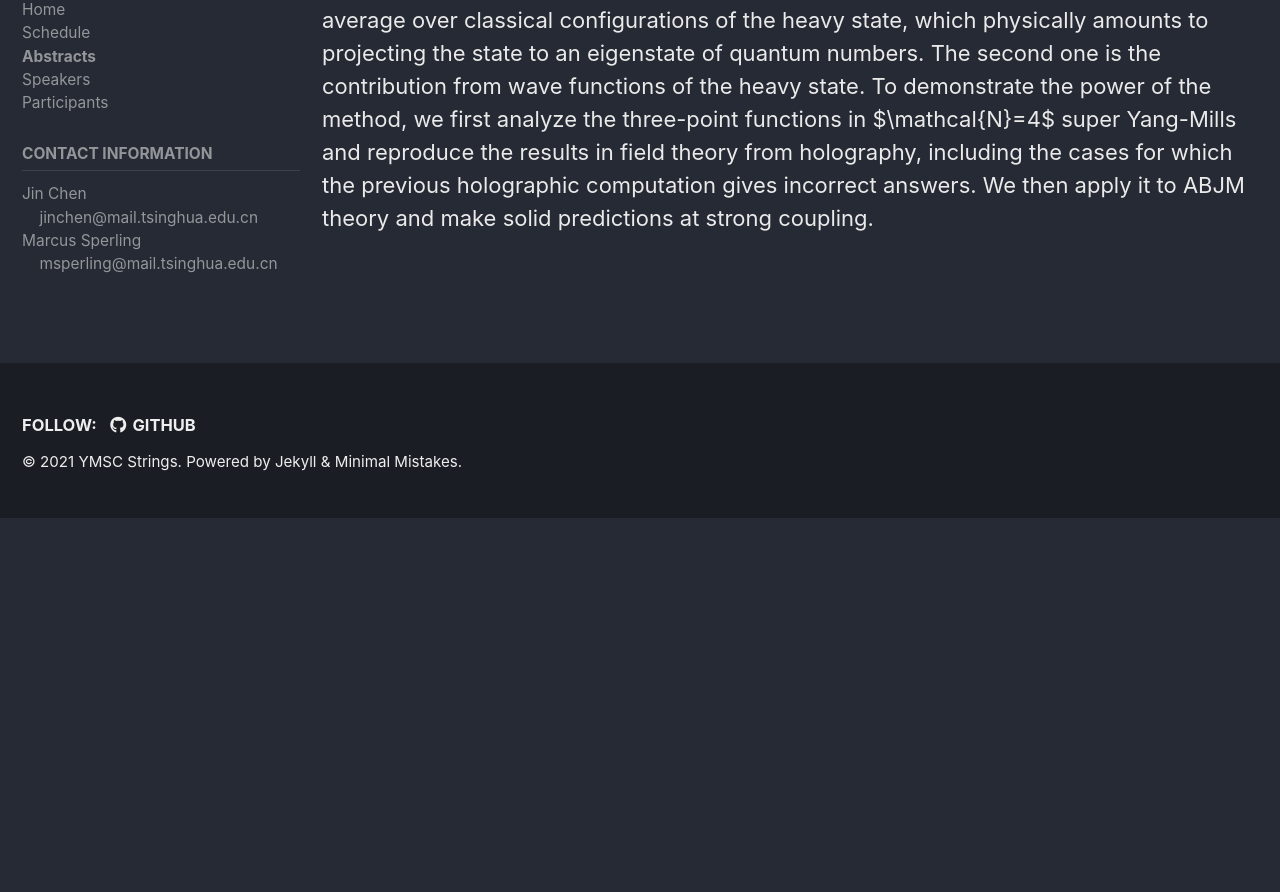
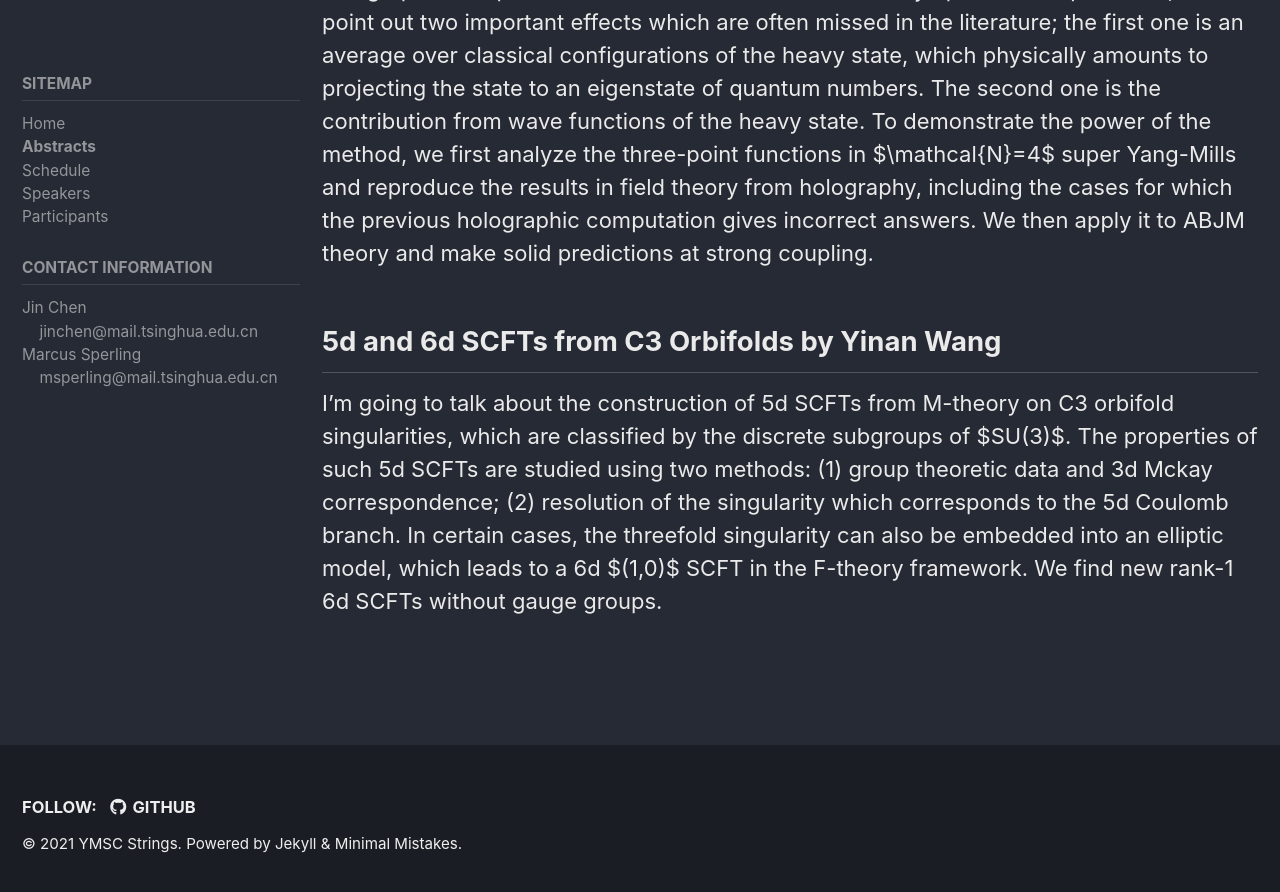
Before and after one commit to ymsc-strings/gauge-theory-workshop-sept-2021, a Jekyll site: the page built from _pages/abstracts.md, in a window 1280 px wide and 900 px high, scrolled down 2509 px. Shown: the top 892 px of the window. Built offline with Jekyll 4.4.1, drawn with Linux system fonts in a browser that asks for light colours; cached includes are drawn as plain includes; before the commit the page ends 3027 px from its top, so only the background shows below that; some of the changed text lies outside the part shown.

Commit message:
add new abstract

```diff
--- a/_data/navigation.yml
+++ b/_data/navigation.yml
@@ -16,10 +16,10 @@ sitemap:
       children:
           - title: "Home"
             url: /index.html
+          - title: "Abstracts"
+            url: /abstracts.html
           - title: "Schedule"
             url: /schedule.html
-          - title: "Abstracts"
-            url: /abstracts.html
           - title: "Speakers"
             url: /speakers.html
           - title: "Participants"
--- a/_pages/abstracts.md
+++ b/_pages/abstracts.md
@@ -47,3 +47,7 @@ In this talk, I will discuss a family of three-point functions in ABJM theory, b
 ## OPE Coefficients of ABJM Theory with Giants (Part II) by Junbao Wu
 
 This is a joint talk with Yunfeng Jiang. In these talks, we will present recent results on the exact computation of giant graviton OPE coefficients in ABJM theory. In part II, we will focus on the holographic computations which is dual to strong coupling in the gauge theory side. Our approach resolves puzzles and confusions in the literature on the holographic computation of correlation functions of heavy operators. In particular, we point out two important effects which are often missed in the literature; the first one is an average over classical configurations of the heavy state, which physically amounts to projecting the state to an eigenstate of quantum numbers. The second one is the contribution from wave functions of the heavy state. To demonstrate the power of the method, we first analyze the three-point functions in $\mathcal{N}=4$ super Yang-Mills and reproduce the results in field theory from holography, including the cases for which the previous holographic computation gives incorrect answers. We then apply it to ABJM theory and make solid predictions at strong coupling.
+
+## 5d and 6d SCFTs from C3 Orbifolds by Yinan Wang
+
+I'm going to talk about the construction of 5d SCFTs from M-theory on C3 orbifold singularities, which are classified by the discrete subgroups of $SU(3)$. The properties of such 5d SCFTs are studied using two methods: (1) group theoretic data and 3d Mckay correspondence; (2) resolution of the singularity which corresponds to the 5d Coulomb branch. In certain cases, the threefold singularity can also be embedded into an elliptic model, which leads to a 6d $(1,0)$ SCFT in the F-theory framework. We find new rank-1 6d SCFTs without gauge groups.
```
Also changed, not shown: _pages/participants.md (+1 -0 lines).
